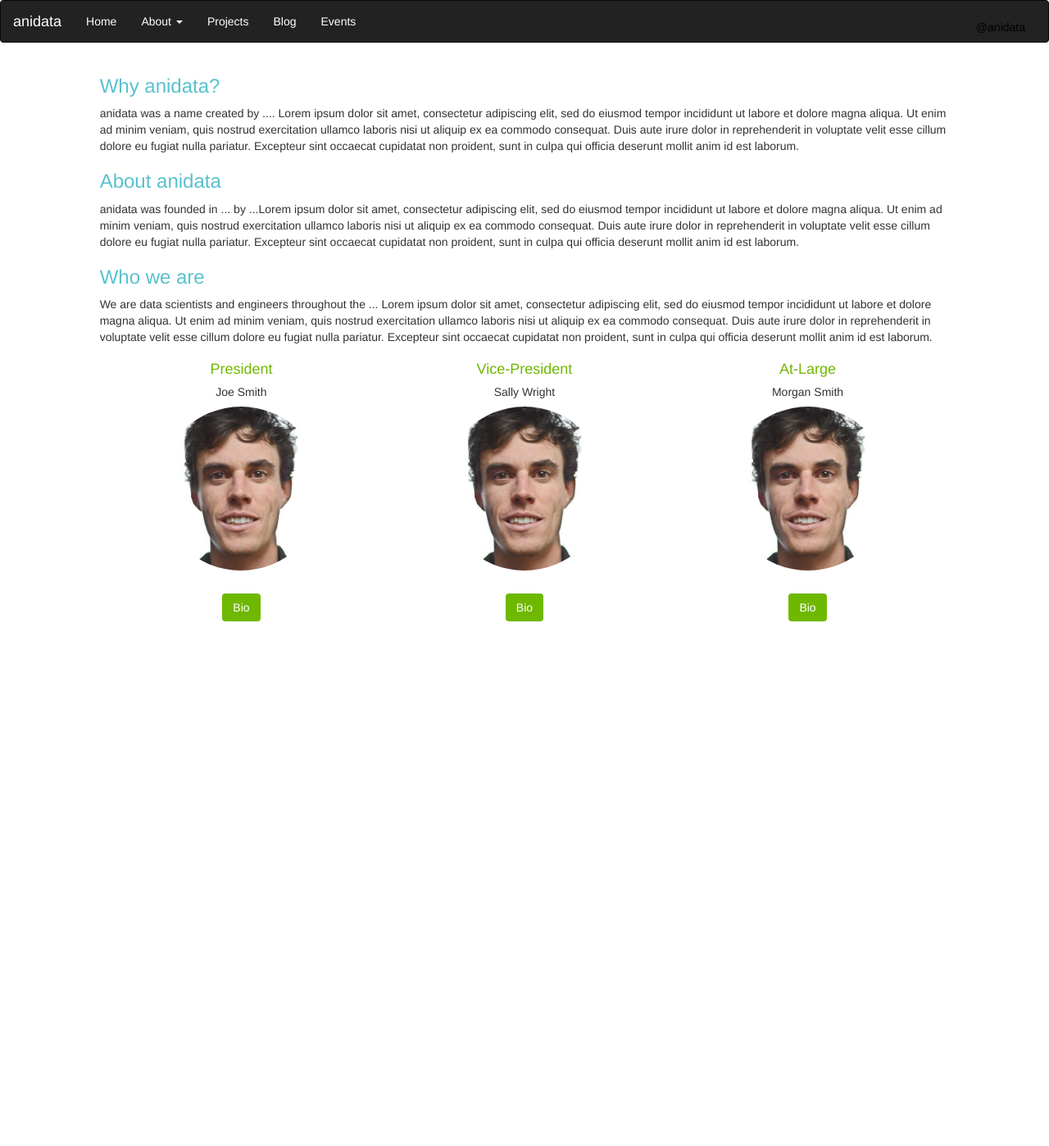
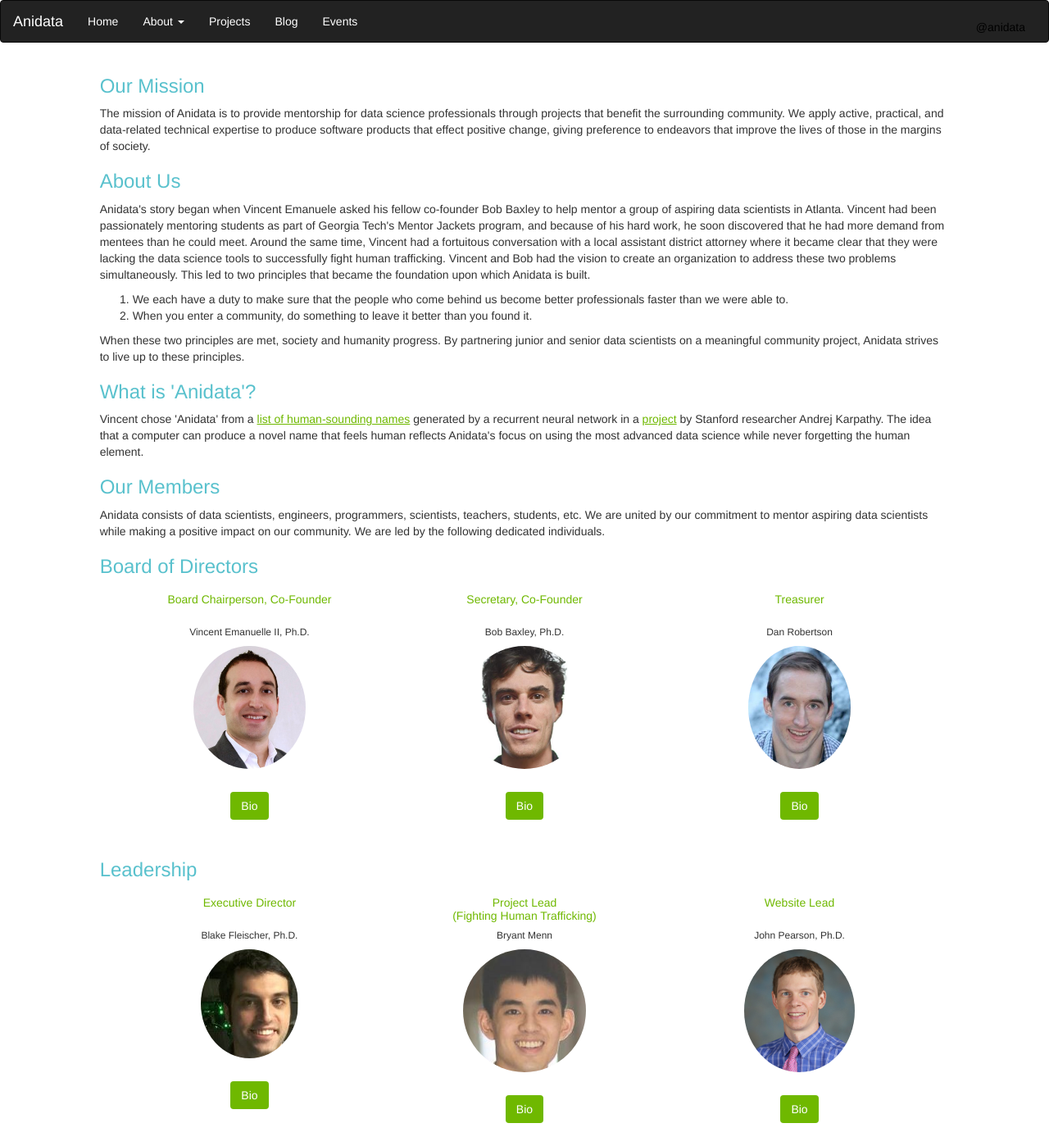
Before and after one commit to anidata/anidata.github.io, a Jekyll site: the page built from about/index.html, in a window 1280 px wide. Shown: the whole page at 82% size. Built offline with Jekyll 4.4.1, drawn with Linux system fonts in a browser that asks for light colours; before the commit the page ends 900 px from its top, so only the background shows below that.

Commit message:
Some layout fixes & added content.

```diff
--- a/_config.yml
+++ b/_config.yml
@@ -1,6 +1,6 @@
 # Site settings
-title: "anidata Website"
-description: "The website for the anidata organization."
+title: "Anidata Website"
+description: "The website for the Anidata organization."
 url: "http://anidata.org"
 baseurl: ""
 google_analytics:
--- a/_data/staff.yml
+++ b/_data/staff.yml
@@ -1,15 +1,32 @@
-members:
-  - position: President
-    name: Joe Smith
+board:
+  - position: Board Chairperson, Co-Founder
+    name: Vincent Emanuelle II, Ph.D.
+    image: vince.png
+    bio: Vincent Emanuele is a founder of Zylinium Research, a machine intelligence startup company in Maryland, and Board Chairperson of Anidata, a data science nonprofit that hacks data for social good. Other career highlights include founding the data science team at healthcare startup Wellcentive (acquired by Philips in 2015) and spending 6.5 years as a visiting research scientist at the Centers for Disease Control and Prevention. Dr. Emanuele received a Ph.D in Electrical and Computer Engineering from Georgia Tech, with a research area focused on signal processing and machine learning.
+
+  - position: Secretary, Co-Founder
+    name: Bob Baxley, Ph.D.
     image: bob.jpeg
-    bio: Joe Smith began his career ....  Lorem ipsum dolor sit amet, consectetur adipiscing elit, sed do eiusmod tempor incididunt ut labore et dolore magna aliqua. Ut enim ad minim veniam, quis nostrud exercitation ullamco laboris nisi ut aliquip ex ea commodo consequat. Duis aute irure dolor in reprehenderit in voluptate velit esse cillum dolore eu fugiat nulla pariatur. Excepteur sint occaecat cupidatat non proident, sunt in culpa qui officia deserunt mollit anim id est laborum.
+    bio: Bob is the Chief Engineer at Bastille where he helps build systems to sift through massive amounts of radio frequency data.  He has more than 10 years of experience implementing machine learning systems with an emphasis on cognitive radios. Bob earned his PhD degree in Electrical Engineering from Georgia Tech. He has co-authored over 70 peer-reviewed papers, is the inventor of 17 patents, and formerly served as an Associate Editor for Digital Signal Processing. Bob is an Adjunct Faculty member in the School of ECE at Georgia Tech.
 
-  - position: Vice-President
-    name: Sally Wright
-    image: bob.jpeg
-    bio: Sally Wright's career ....  Lorem ipsum dolor sit amet, consectetur adipiscing elit, sed do eiusmod tempor incididunt ut labore et dolore magna aliqua. Ut enim ad minim veniam, quis nostrud exercitation ullamco laboris nisi ut aliquip ex ea commodo consequat. Duis aute irure dolor in reprehenderit in voluptate velit esse cillum dolore eu fugiat nulla pariatur. Excepteur sint occaecat cupidatat non proident, sunt in culpa qui officia deserunt mollit anim id est laborum.
+  - position: Treasurer
+    name: Dan Robertson
+    image: dan.jpg
+    bio: Dan Robertson is a Software Engineer at Tripwire working on a network vulnerability scanner. Dan is a real autodidact, spending much of his free time coding in Python, C++, and the emerging high-performance language Rust. In his free time he enjoys contributing to open-source projects including LibreOffice and Servo.
 
-  - position: At-Large
-    name: Morgan Smith
-    image: bob.jpeg
-    bio: Morgan Smith's career ....  Lorem ipsum dolor sit amet, consectetur adipiscing elit, sed do eiusmod tempor incididunt ut labore et dolore magna aliqua. Ut enim ad minim veniam, quis nostrud exercitation ullamco laboris nisi ut aliquip ex ea commodo consequat. Duis aute irure dolor in reprehenderit in voluptate velit esse cillum dolore eu fugiat nulla pariatur. Excepteur sint occaecat cupidatat non proident, sunt in culpa qui officia deserunt mollit anim id est laborum.
+leadership:
+  - position: Executive Director
+    sub:
+    name: Blake Fleischer, Ph.D.
+    image: blake.jpg
+    bio: Blake is ...
+  - position: Project Lead
+    sub: (Fighting Human Trafficking)
+    name: Bryant Menn
+    image: bryant.png
+    bio: Bryant is a data scientist at Philips Wellcentive working on machine learning applications for patient care management. Prior to being a data scientist, he has worked as a data quality analyst and software engineer at Wellcentive developing an internal analytics platform. He has a bachelors in biomedical engineering from Georgia Tech. In his free time, he is usually is tinkering, getting his feet wet in IoT or experimenting with big data analytics/ML on his home server.
+  - position: Website Lead
+    sub:
+    name: John Pearson, Ph.D.
+    image: johnpearson.jpg
+    bio: John is ...
--- a/_layouts/default.html
+++ b/_layouts/default.html
@@ -21,7 +21,7 @@
                 <span class="icon-bar"></span>
                 <span class="icon-bar"></span>
               </button>
-              <a class="navbar-brand" href="/index.html">anidata</a>
+              <a class="navbar-brand" href="/index.html">Anidata</a>
             </div>
             <div class="collapse navbar-collapse" id="myNavbar">
               <ul class="nav navbar-nav">
@@ -29,9 +29,10 @@
                 <li class="dropdown">
                   <a class="dropdown-toggle" data-toggle="dropdown" href="/about/index.html" role="button">About <span class="caret hidden-xs"> </span></a>
                   <ul class="dropdown-menu">
-                    <li><a href="/about/index.html">Why anidata?</a></li>
+                    <li><a href="/about/index.html">Our Mission</a></li>
                     <li><a href="/about/index.html#about">About Us</a></li>
-                    <li><a href="/about/index.html#who">Who we are</a></li>
+                    <li><a href="/about/index.html#what">What is 'Anidata'?</a></li>
+                    <li><a href="/about/index.html#who">Our Members</a></li>
                   </ul>
                 </li>
                 <li><a href="/projects/index.html">Projects</a></li>
@@ -39,7 +40,7 @@
                 <li><a href="/events/index.html">Events</a></li>
               </ul>
               <ul class="nav navbar-nav navbar-right social">
-                <a class="btn btn-github github-button" href="https://github.com/anidata" aria-label="Follow @anidata on GitHub">@anidata</a>
+                <a class="btn btn-github github-button" href="https://github.com/Anidata" aria-label="Follow @Anidata on GitHub">@anidata</a>
               </ul>
             </div>
           </div>
--- a/about/index.html
+++ b/about/index.html
@@ -2,48 +2,47 @@
 layout: default
 ---
 
-<a name="why"></a>
-<h3 class="main">Why anidata?</h3>
-<p>anidata was a name created by ....  Lorem ipsum dolor sit amet, consectetur adipiscing elit, sed do eiusmod tempor incididunt ut labore et dolore magna aliqua. Ut enim ad minim veniam, quis nostrud exercitation ullamco laboris nisi ut aliquip ex ea commodo consequat. Duis aute irure dolor in reprehenderit in voluptate velit esse cillum dolore eu fugiat nulla pariatur. Excepteur sint occaecat cupidatat non proident, sunt in culpa qui officia deserunt mollit anim id est laborum.</p>
+
+<a name="mission"></a>
+<h3 class="main">Our Mission</h3>
+<p>The mission of Anidata is to provide mentorship for data science professionals through projects that benefit the surrounding community. We apply active, practical, and data-related technical expertise to produce software products that effect positive change, giving preference to endeavors that improve the lives of those in the margins of society.</p>
 
 <a name="about"></a>
-<h3 class="main">About anidata</h3>
-<p>anidata was founded in ... by  ...Lorem ipsum dolor sit amet, consectetur adipiscing elit, sed do eiusmod tempor incididunt ut labore et dolore magna aliqua. Ut enim ad minim veniam, quis nostrud exercitation ullamco laboris nisi ut aliquip ex ea commodo consequat. Duis aute irure dolor in reprehenderit in voluptate velit esse cillum dolore eu fugiat nulla pariatur. Excepteur sint occaecat cupidatat non proident, sunt in culpa qui officia deserunt mollit anim id est laborum.</p>
+<h3 class="main">About Us</h3>
+<p>Anidata's story began when Vincent Emanuele asked his fellow co-founder Bob Baxley to help mentor a group of aspiring data scientists in Atlanta.  Vincent had been passionately mentoring students as part of Georgia Tech's Mentor Jackets program, and because of his hard work, he soon discovered that he had more demand from mentees than he could meet.  Around the same time, Vincent had a fortuitous conversation with a local assistant district attorney where it became clear that they were lacking the data science tools to successfully fight human trafficking.  Vincent and Bob had the vision to create an organization to address these two problems simultaneously.  This led to two principles that became the foundation upon which Anidata is built.
+<ol>
+  <li> We each have a duty to make sure that the people who come behind us become better professionals faster than we were able to.</li>
+  <li> When you enter a community, do something to leave it better than you found it.</li>
+</ol>
+When these two principles are met, society and humanity progress.  By partnering junior and senior data scientists on a meaningful community project, Anidata strives to live up to these principles.
+</p>
+
+<a name="what"></a>
+<h3 class="main">What is 'Anidata'?</h3>
+<p>Vincent chose 'Anidata' from a <a class="show-link accent" href="http://cs.stanford.edu/people/karpathy/namesGenUnique.txt" target="_blank">list of human-sounding names</a> generated by a recurrent neural network in a <a class="show-link accent" href="http://cs.stanford.edu/people/karpathy/namesGenUnique.txt" target="_blank">project</a> by Stanford researcher Andrej Karpathy.  The idea that a computer can produce a novel name that feels human reflects Anidata's focus on using the most advanced data science while never forgetting the human element.</p>
 
 <a name="who"></a>
-<h3 class="main">Who we are</h3>
-<p>We are data scientists and engineers throughout the ...  Lorem ipsum dolor sit amet, consectetur adipiscing elit, sed do eiusmod tempor incididunt ut labore et dolore magna aliqua. Ut enim ad minim veniam, quis nostrud exercitation ullamco laboris nisi ut aliquip ex ea commodo consequat. Duis aute irure dolor in reprehenderit in voluptate velit esse cillum dolore eu fugiat nulla pariatur. Excepteur sint occaecat cupidatat non proident, sunt in culpa qui officia deserunt mollit anim id est laborum.</p>
+<h3 class="main">Our Members</h3>
+<p>Anidata consists of data scientists, engineers, programmers, scientists, teachers, students, etc.  We are united by our commitment to mentor aspiring data scientists while making a positive impact on our community.  We are led by the following dedicated individuals.</p>
 
+<h3 class="main">Board of Directors</h3>
 <div class="container-fluid">
-  <h4><div class="row text-center accent">
-    {% for person in site.data.staff.members %}
-      <div class="col-xs-4">{{ person.position }}</div>
-    {% endfor %}
-  </div></h4>
-  <h5><div class="row text-center">
-    {% for person in site.data.staff.members %}
-      <div class="col-xs-4">{{ person.name }}</div>
-    {% endfor %}
-  </div></h5>
-  <div class="row">
-    {% for person in site.data.staff.members %}
-      <div class="col-xs-4"><img class="img-responsive img-circle img-person center-block" src={{ "/images/" | append: person.image}}></div>
-    {% endfor %}
-  </div>
-  <div class="row text-center">
-    {% for person in site.data.staff.members %}
-      <div class="col-xs-4">
-      <button type="button" class="btn btn-bio accent-bg white " data-toggle="modal" data-target={{ "#" | append:person.position | append: "Modal"}}>
+  {% for person in site.data.staff.board %}
+    <div class="col-xs-6 col-md-4 col-lg-4 text-center">
+      <h5 class="accent">{{ person.position }}<br>{% if person.sub %}{{ person.sub }}{% else %}<br>{% endif %}</h5>
+      <h6> {{ person.name }} </h6>
+      <img class="img-responsive img-circle img-person center-block" src={{ "/images/" | append: person.image}}>
+      <button type="button" class="btn btn-bio accent-bg white " data-toggle="modal" data-target="{{ '#' | append: 'board-modal-' | append: forloop.index}}">
       Bio
       </button>
-      <div class="modal fade" id={{ person.position | append: "Modal"}} tabindex="-1" role="dialog" aria-labelledby="myModalLabel">
+      <div class="modal fade" id="{{ 'board-modal-' | append: forloop.index}}" tabindex="-1" role="dialog" aria-labelledby="myModalLabel">
         <div class="modal-dialog" role="document">
           <div class="modal-content">
             <div class="modal-header">
               <button type="button" class="close" data-dismiss="modal" aria-label="Close"><span aria-hidden="true">&times;</span></button>
               <h4 class="modal-title accent" id="myModalLabel">{{ person.name }}</h4>
             </div>
-            <div class="modal-body">
+            <div class="modal-body text-justify">
               <p>{{ person.bio }}</p>
             </div>
             <div class="modal-footer">
@@ -53,6 +52,35 @@ layout: default
         </div>
       </div>
     </div>
-    {% endfor %}
-  </div>
+  {% endfor %}
 </div>
+
+<h3 class="main">Leadership</h3>
+<div class="container-fluid">
+  {% for person in site.data.staff.leadership %}
+    <div class="col-xs-6 col-md-4 col-lg-4 text-center">
+      <h5 class="accent">{{ person.position }}<br>{% if person.sub %}{{ person.sub }}{% else %}<br>{% endif %}</h5>
+      <h6> {{ person.name }} </h6>
+      <img class="img-responsive img-circle img-person center-block" src={{ "/images/" | append: person.image}}>
+      <button type="button" class="btn btn-bio accent-bg white " data-toggle="modal" data-target="{{ '#' | append: 'leadership-modal-' | append: forloop.index}}">
+      Bio
+      </button>
+      <div class="modal fade" id="{{ 'leadership-modal-' | append: forloop.index}}" tabindex="-1" role="dialog" aria-labelledby="myModalLabel">
+        <div class="modal-dialog" role="document">
+          <div class="modal-content">
+            <div class="modal-header">
+              <button type="button" class="close" data-dismiss="modal" aria-label="Close"><span aria-hidden="true">&times;</span></button>
+              <h4 class="modal-title accent" id="myModalLabel">{{ person.name }}</h4>
+            </div>
+            <div class="modal-body text-justify">
+              <p>{{ person.bio }}</p>
+            </div>
+            <div class="modal-footer">
+              <button type="button" class="btn white accent-bg" data-dismiss="modal">Close</button>
+            </div>
+          </div>
+        </div>
+      </div>
+    </div>
+  {% endfor %}
+</div>
--- a/styles/main.scss
+++ b/styles/main.scss
@@ -35,8 +35,17 @@
 	text-decoration: none;
 }
 
+.show-link {
+	text-decoration: underline;
+	color: $accent;
+	&:active, &:hover, &:focus{
+		text-decoration: underline;
+		color: $accent;
+	}
+}
+
 .img-person {
-	max-height: 200px;
+	max-height: 150px;
 }
 
 .img-thumbnail2{
@@ -45,4 +54,5 @@
 
 .btn-bio {
 	margin-top: 2em;
+	margin-bottom: 2em;
 }
```
Also changed, not shown: README.md, images/blake.jpg (added), images/bryant.png (added), images/dan.jpg (added), images/johnpearson.jpg (added), images/vince.png (added).
